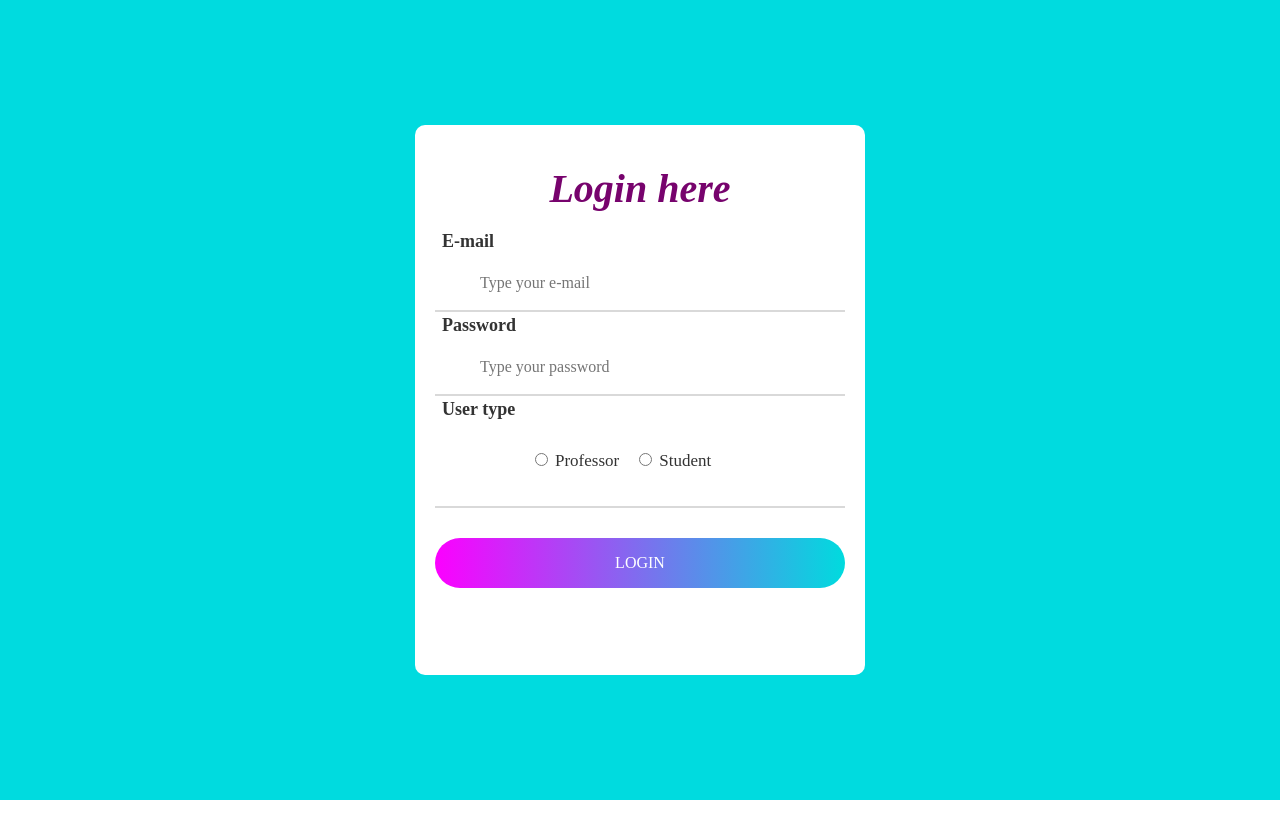
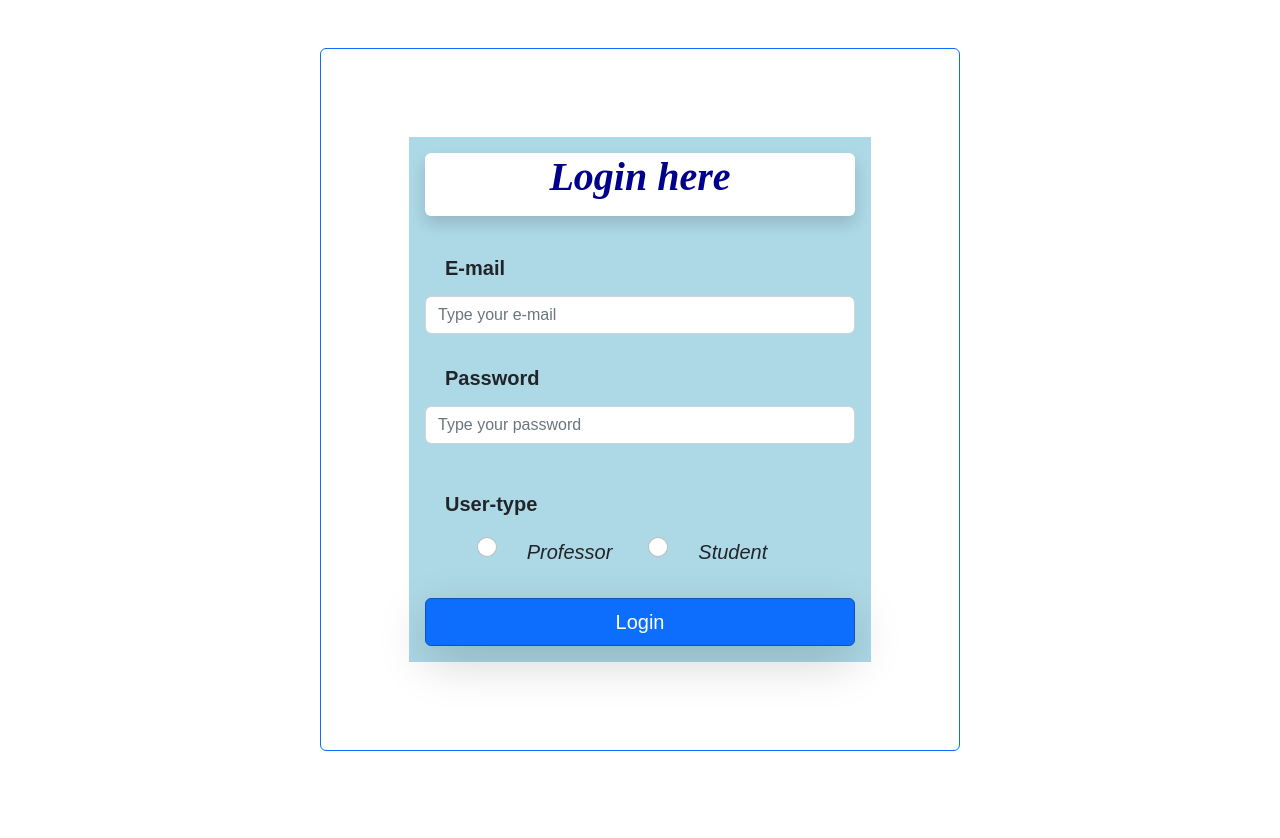
Before and after one commit to SabinTarba/proiect_tw_spider_webs, a React (Create React App) app in the folder proiect/frontend/: page / in a window 1280 px wide. Shown: the top 838 px of the page. Before the commit the page ends 800 px from the top, so only its background shows below. Built offline with nearby package versions, Linux system fonts and the light colour scheme.

Commit message:
Making LogIn page using Bootstrap instead of CSS +other changes

```diff
--- a/proiect/frontend/src/component/AddStudent.jsx
+++ b/proiect/frontend/src/component/AddStudent.jsx
@@ -82,26 +82,19 @@ const AddStudent = () => {
 
         setValidated(true);
 
-
-
-
     };
-
 
 
     return (
 
         <>
-
-
-            <Container className="mt-5 d-flex justify-content-center">
-                <h2>Add student</h2>
+            <Container className="mt-5 p-4 d-flex justify-content-center">
+                <span className='fs-2 fw-bold'>Add student</span>
             </Container>
 
             <Container className="mt-3 d-flex justify-content-center">
-                <Form className="w-50 row" noValidate validated={validated} onSubmit={handleSubmit}
-                >
-                    <div className="col-md-6">
+                <Form className="w-50 row form-group row mt-3" noValidate validated={validated} onSubmit={handleSubmit} >
+                    <div className="col-md-6 fst-italic">
 
                         <Form.Group className="mb-3" hasvalidation="true">
                             <Form.Label>Last name</Form.Label>
@@ -135,7 +128,7 @@ const AddStudent = () => {
                         </Form.Group>
 
                     </div>
-                    <div className="col-md-6">
+                    <div className="col-md-6 fst-italic">
 
                         <Form.Group className="mb-3" hasvalidation="true">
 
@@ -173,7 +166,7 @@ const AddStudent = () => {
 
                     </div>
 
-                    <Container className="d-flex justify-content-center mt-2">
+                    <Container className="d-flex justify-content-center mt-3">
                         <Button variant="primary" type="submit" className="w-50 ">
                             Save student
                         </Button>
--- a/proiect/frontend/src/component/Login/Login.jsx
+++ b/proiect/frontend/src/component/Login/Login.jsx
@@ -6,6 +6,10 @@ import Alert from './Alert';
 import { getLoggedUser, saveLoggedUser } from '../../utils/auth.js';
 import { useNavigate } from 'react-router-dom';
 import { useEffect } from 'react';
+import Container from 'react-bootstrap/Container';
+import Form from 'react-bootstrap/Form';
+import Button from 'react-bootstrap/Button';
+import Stack from 'react-bootstrap/Stack'
 
 
 const PROFESSOR_ACCOUNT = 1;
@@ -85,68 +89,60 @@ const Login = () => {
 
 
     return (
+        <>
+            <Container className="mt-5 w-50 border border-primary d-flex container rounded p-3 my-3 justify-content-center">
+                <Container className='m-5 p-4'>
+                    <Form className="p-3" style={{"backgroundColor":"lightblue"}} >
+                    <Stack gap={2} md="4" className="mx-auto">
+                        <span className="shadow bg-white rounded "style={{"display": "block",
+                                                        "font-family": "Poppins-Bold",
+                                                        "font-size": "40px",
+                                                        "font-style": "italic",
+                                                        "font-weight": "bold",
+                                                        "color": "#00008B",
+                                                        "line-height": "1.2",
+                                                        "text-align": "center",
+                                                        "padding-bottom": "15px"}}>Login here</span>
+                            <Form.Group className="mb-3 mt-4" hasvalidation="true">
+                                <Form.Label className='fw-bold fs-5'>E-mail</Form.Label>
+                                <Form.Control type="text" name="email" placeholder="Type your e-mail                                                                                    @example.com"
+                                aria-describedby="basic-addon2" required onChange={(e) => setLoginRequest({ ...loginRequest, email: e.target.value })}
+                                    onFocus={() => { setDisplayErrorAlert(false); setDisplayInfoAlert(false)}} />
+                            </Form.Group >
 
-        <div className="limiter">
-            <div className="container-login">
-                <div className="wrap-login">
-                    <form className="login-form">
-                        <span className="login-form-title">Login here</span>
+                        <Form.Group className="mb-3" hasvalidation="true">
+                            <Form.Label className='fw-bold fs-5'>Password</Form.Label>
+                            <Form.Control type="password" name="pass" placeholder="Type your password" required onChange={(e) => setLoginRequest({ ...loginRequest, password: e.target.value })}
+                                onFocus={() => { setDisplayErrorAlert(false); setDisplayInfoAlert(false)}}  />
+                        </Form.Group >
 
-                        <div className="wrap-input">
-                            <span className="label-input">E-mail</span>
-                            <input
-                                className="input100"
-                                type="text"
-                                name="email"
-                                placeholder="Type your e-mail"
-                                onChange={(e) => setLoginRequest({ ...loginRequest, email: e.target.value })}
-                                onFocus={() => { setDisplayErrorAlert(false); setDisplayInfoAlert(false) }} />
+                    <Form.Group>
+                        <Form.Label className='mt-3 fw-bold fs-5'>User-type</Form.Label>
+                        <Form.Group className="pd-5 fst-italic text-center fs-5">
+                        <Form.Check
+                                inline
+                                label="Professor"
+                                name="group1"
+                                type={'radio'}
+                                id={`inline-'radio'-Professor`}
+                                onChange={() => setAccount(PROFESSOR_ACCOUNT)}
+                            />
+                            <Form.Check
+                                inline
+                                label="Student"
+                                name="group1"
+                                type={'radio'}
+                                id={`inline-'radio'-Student`}
+                                onChange={() => setAccount(STUDENT_ACCOUNT)}
+                            />
+                        </Form.Group>
+                    </Form.Group>
 
-                        </div>
-
-                        <div className="wrap-input">
-                            <span className="label-input">Password</span>
-                            <input
-                                className="input100"
-                                type="password"
-                                name="pass"
-                                placeholder="Type your password"
-                                onChange={(e) => setLoginRequest({ ...loginRequest, password: e.target.value })}
-                                onFocus={() => { setDisplayErrorAlert(false); setDisplayInfoAlert(false) }}
-                            />
-
-                        </div>
-
-                        <div className="wrap-input">
-                            <span className="label-input">User type</span><br />
-                            <div className="radio-group">
-                                <input
-                                    className="radio-input"
-                                    id="RB_1"
-                                    type="radio"
-                                    name="options"
-                                    onChange={() => setAccount(PROFESSOR_ACCOUNT)} />
-                                <label className="radio-label" htmlFor="RB_1"> Professor </label>
-
-                                <input className="radio-input"
-                                    id="RB_2"
-                                    type="radio"
-                                    name="options"
-                                    onChange={() => setAccount(STUDENT_ACCOUNT)} />
-                                <label className="radio-label" htmlFor="RB_2"> Student </label>
-                            </div>
-                        </div>
-
-                        <div className="container-login-form-btn">
-                            <div className="wrap-login-form-btn">
-                                <div className="login-form-bgbtn"></div>
-                                <button type='submit' className="login-form-btn" onClick={(e) => handleFormSubmit(e)}>Login</button>
-                            </div>
-                            <div>
-
-                            </div>
-                        </div>
-
+                    <Form.Group className="d-grid gap-2 mt-3" >
+                        <Button className="shadow-lg bg-primary rounded text-white" gap-2 variant="primary" size="lg" active onClick={(e) => handleFormSubmit(e)}>
+                            <div>Login</div>
+                        </Button>{' '}
+                    </Form.Group>
                         {
                             displayErrorAlert && <Alert message={"Invalid email or password!"} bgColor={"red"} />
                         }
@@ -155,13 +151,12 @@ const Login = () => {
                             displayInfoAlert && <Alert message={"Both fields should be completed!"} bgColor={"#22C6C8"} />
 
                         }
+                          </Stack>
+            </Form>
+            </Container>
+                </Container>
 
-
-                    </form>
-                </div>
-            </div >
-
-        </div >
+        </>
     )
 }
 
--- a/proiect/frontend/src/component/Login/login.css
+++ b/proiect/frontend/src/component/Login/login.css
@@ -114,7 +114,6 @@
     line-height: 1.5;
     padding-left: 7px;
     font-weight: bold;
-
   }
 
   .radio-label {
```
Also changed, not shown: 1 other file (tests, documents, lock files or other folders).
